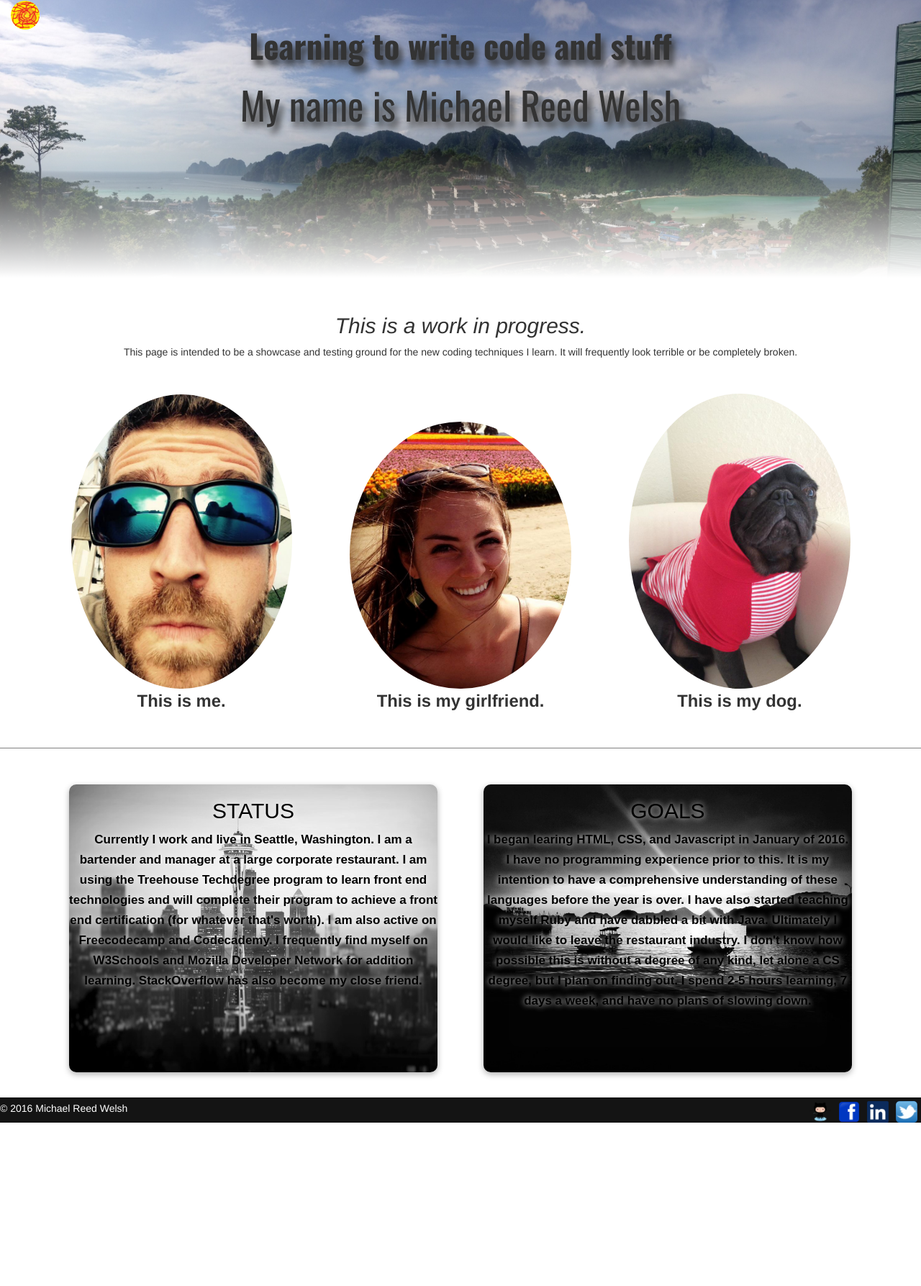
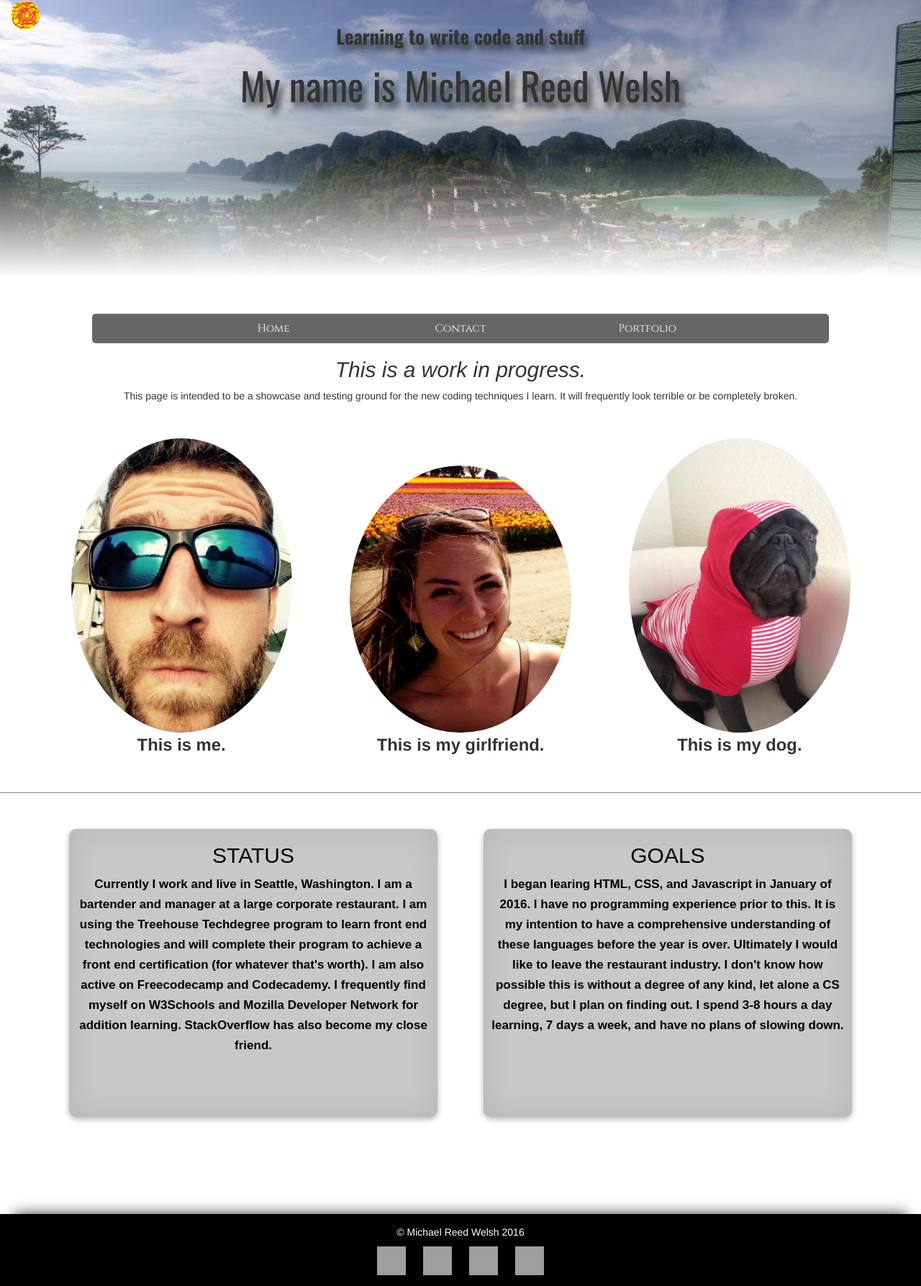
Before and after one commit to michaelreedwelsh/michaelreedwelsh.github.io, a plain HTML site: page index.html in a window 1280 px wide. Shown: the part 14-1801 px from the top of the page at 72% size. Before the commit the page ends 1579 px from the top, so only its background shows below. Drawn offline with nearby package versions, Linux system fonts and the light colour scheme; grey boxes are pictures that could not be loaded; a web font is replaced by a local one.

Commit message:
added some jquery functionality with a dropdown on phone screens. fixed some links and some formatting. New footer

```diff
--- /dev/null
+++ b/app.js
@@ -0,0 +1,45 @@
+//Problem: It look gross in smaller browser widths and small devices
+//Solution: To hide the text links and swap them out with a more appropriate navigation
+
+//creat menu and append
+var $dropdown = $("<select></select>");
+$("#menu").append($dropdown);
+
+//cycle through menu links
+$("#menu a").each(function() {
+  var $anchor = $(this);
+  //create an option
+  var $option = $("<option></option>");
+  //options text is the text of link
+  var $anchorText = $anchor.text();
+  $option.text($anchorText);
+  //options value is href
+  $option.val($anchor.attr('href'));
+  //append options to menu
+  $dropdown.append($option);
+});
+
+// Making the sun rotate on mouseover!!!!
+
+//deal with selected options depending on the current page
+
+
+
+
+
+//create button
+// var $button = $("<button>Go</button>");
+//$("#menu").append($button);
+
+//bind click to button
+$dropdown.change(function() {
+  //go to select's location
+  window.location = $dropdown.val();
+
+
+});
+
+
+
+//modify css to hide links on small size and show button and select
+  //also hides the select on larger screens
--- a/css/style.css
+++ b/css/style.css
@@ -1,6 +1,78 @@
+@import url(https://fonts.googleapis.com/css?family=Cinzel:400,700);
+
 * {
     box-sizing: border-box;
+    -moz-box-sizing: border-box;
+    -webkit-box-sizing: border-box;
+    padding: 0;
+    top: 0;
+    left: 0;
 }
+
+
+
+/*Navigation bar stuffffff*/
+#menu {
+    text-align: center;
+    margin: 0 auto;
+}
+
+
+#menu ul {
+    display: block;
+    text-align: center;
+    background-color: rgba(0, 0, 0, .6);
+    width: 80%;
+    border-radius: 5px;
+    margin: 40px auto 0;
+
+}
+
+#menu li {
+    font-size: 1.5rem;
+    text-align: center;
+    padding: 10px 0 10px;
+    text-shadow: none;
+    color: white;
+    display: inline-block;
+    font-family: "Cinzel", serif;
+    margin: 0 auto;
+    border-radius: 5px;
+    width:25%;
+}
+a {
+    width: 100%;
+    height: 100%;
+}
+a,
+a:visited,
+a:active
+a:focus {
+ text-decoration: none;
+ color: white;
+ width: 100%;
+ height: 100%;
+}
+a:hover {
+    color: rgb(230, 230, 230);
+    text-decoration: none;
+    font-weight: bold;
+}
+
+select {
+    background-color: rgba(255,255,255, .6);
+    width: 90%;
+    display: block;
+    text-align: center;
+    margin: 20px auto;
+}
+button {
+    font-family: Times;
+    font-size: 1.5rem;
+    border-radius: 5px;
+    background-color: white;
+}
+
 
 /*TYPE SELECTORS*********/
 
@@ -18,24 +90,46 @@
     font-weight: bold;
     font-size: 1.7em;
 }
-footer {
-    padding-top: 5px;
-    display: inline-block;
-    background: rgb(20, 20, 20);
-    color: white;
-    width: 100%;
-    max-height: 50px;
-    bottom: 0;
-
-}
-footer p {
-    display: inline-block;
-    float: left;
-
-}
 body{
     text-align: center;
 }
+
+/*FOOOOOOOOTER STUFFFFFF*/
+footer {
+    margin-top: 100px;
+  text-align: center;
+  clear: both;
+  background-color: black;
+  color: white;
+  height: 100px;
+  margin-bottom: 0;
+  width: 100%;
+  position: relative;
+    -webkit-box-shadow: 0 -20px 20px -20px rgba(0,0,0,0.8);
+    -moz-box-shadow: 0 -20px 20px -20px rgba(0,0,0,0.8);
+    box-shadow: 0 -20px 20px -20px rgba(0,0,0,0.8);
+}
+
+footer .social_media {
+    margin: 0 auto;
+    display: block;
+}
+
+footer p {
+    padding-top: 15px;
+    text-align: middle;
+    display: inline-block;
+    margin: 0 auto;
+
+}
+footer .social {
+    display: inline-block;
+    height: 60px;
+    width: 60px;
+    padding: 10px;
+}
+
+
 /*THE ONLY ID*************/
 #suntag img {
     height: 40px;
@@ -47,7 +141,6 @@
     background: none;
     border-radius: 50%;
 }
-
 
 
 
@@ -79,12 +172,7 @@
     position: relative;
 
 }
-.social {
-    width: 40px;
-    height: 30px;
-    float: right;
-    padding: 0px 5px;
-}
+
 .main {
     border-top: 1px solid grey;
     margin: 0 auto;
@@ -100,30 +188,30 @@
     box-shadow:0 3px 8px rgba(0, 0, 0, 0.3), 0 0 40px rgba(0, 0, 0, 0.1) inset;
     margin-top: 0;
     height: 400px;
-    overflow: hidden;
+    overflow: scroll;
     border-radius: 10px;
     line-height: 2em;
     color: black;
-    text-shadow: 0px 0px 8px #fff;
 }
 .goals p,
 .status p {
+    overflow: hidden;
+    padding-left: 10px;
+    padding-right: 10px;
     font-size:1.7rem;
 }
 .status {
-    background-image: url("../img/space.jpg");
-    background-size: 100% 100%;
+    background-color: rgb(200,200,200);
 }
 .goals {
-    background-image: url("../img/sunset.jpg");
-    background-size: 100% 100%;
+    background-color: rgb(200,200,200);
 
 }
 
 
 /*MEDIA QUERIES******/
 
-@media (max-width: 800px) {
+@media (max-width: 768px) {
     .main-header {
         font-size: 1.5rem;
         min-height: 300px;
@@ -134,6 +222,19 @@
         width: 90%;
         height: 420px;
         font-size: 1.3rem;
+    }
+    #menu {
+        margin: -40px auto 0;
+        text-align: center;
+    }
+    ul{
+        text-align: center;
+        width: 85%;
+    }
+    li {
+        padding: 0;
+        text-align: center;
+        margin: 0 10px;
     }
 }
 @media (max-width:398px) {
@@ -168,8 +269,17 @@
     }
 }
 
+@media (min-width: 320px) and (max-width:568px) {
+    #menu ul {
+        display: none;
+    }
+}
 
-
+@media(min-width: 568px) {
+    #menu select {
+        display: none;
+    }
+}
 /*CLEARFIX******/
 
 .clearfix:after {
--- a/index.html
+++ b/index.html
@@ -8,17 +8,29 @@
         <link href='https://fonts.googleapis.com/css?family=Candal' rel='stylesheet' type='text/css'>
         <link href='https://fonts.googleapis.com/css?family=Oswald:400,700' rel='stylesheet' type='text/css'>
         <link rel="stylesheet" href="https://maxcdn.bootstrapcdn.com/bootstrap/3.3.6/css/bootstrap.min.css" integrity="sha384-1q8mTJOASx8j1Au+a5WDVnPi2lkFfwwEAa8hDDdjZlpLegxhjVME1fgjWPGmkzs7" crossorigin="anonymous">
+        <link rel="stylesheet" href="https://ajax.googleapis.com/ajax/libs/jqueryui/1.11.4/themes/smoothness/jquery-ui.css">
         <link rel="stylesheet" href="css/style.css" type="text/css" />
         <title>Michael R. Welsh</title>
     </head>
     <body>
-        <a  id="suntag" href="http://solarsystem.nasa.gov/planets/sun"><img src="img/sun.png"></a>
-        <div class="main-header">
+        <a target="_blank" id="suntag" href="http://solarsystem.nasa.gov/planets/sun"><img src="img/sun.png"></a>
+
+        <header class="main-header">
             <p>
                 Learning to write code and stuff
             </p>
             <h1>My name is Michael Reed Welsh</h1>
-        </div>
+
+        </header>
+        <div id="menu">
+            <ul>
+                <li><a href="index.html">Home</a></li>
+                <li><a href="https://www.linkedin.com/in/michaelreedwelsh
+">Contact</a></li>
+                <li><a href="http://michaelreedwelsh.github.io/portfolio/">Portfolio</a></li>
+            </ul>
+            </div>
+
         <h2><i>This is a work in progress.</i></h2>
         <p>This page is intended to be a showcase and testing ground for the new coding techniques I learn. It will frequently look terrible or be completely broken.</p>
         <div class="pics">
@@ -42,20 +54,41 @@
             <div class="goals">
                 <h2>GOALS</h2>
                 <p>
-                    I began learing HTML, CSS, and Javascript in January of 2016. I have no programming experience prior to this. It is my intention to have a comprehensive understanding of these languages before the year is over. I have also started teaching myself Ruby and have dabbled a bit with Java. Ultimately I would like to leave the restaurant industry. I don't know how possible this is without a degree of any kind, let alone a CS degree, but I plan on finding out. I spend 2-5 hours learning, 7 days a week, and have no plans of slowing down.
+                    I began learing HTML, CSS, and Javascript in January of 2016. I have no programming experience prior to this. It is my intention to have a comprehensive understanding of these languages before the year is over. Ultimately I would like to leave the restaurant industry. I don't know how possible this is without a degree of any kind, let alone a CS degree, but I plan on finding out. I spend 3-8 hours a day learning, 7 days a week, and have no plans of slowing down.
                 </p>
             </div>
         </div>
-    </body>
-    <footer>
-        <p>&copy; 2016 Michael Reed Welsh  </p>
-        <a href="https://twitter.com/EkeltonWelsh"><img class="social" src="img/twitter.png" alt="twitter icon"></a>
-        <a href="https://www.linkedin.com/in/michael-welsh-b1999b114
-"><img class="social" src="img/linkedin.png" alt="linkedin icon"></a>
-        <a href="https://www.facebook.com/ekeltonwelsh"><img class="social" src="img/facebook.png" alt="facebook icon"></a>
-        <a href="https://github.com/michaelreedwelsh"><img class="social" src="img/github.png" alt="github icon"></a>
+        <footer>
+        <p>&copy; Michael Reed Welsh 2016</p>
+        <div class="social_media">
 
+        <a href="https://www.linkedin.com/in/michaelreedwelsh
+" target="_blank">
+          <img class="social" src="https://cdn0.iconfinder.com/data/icons/yooicons_set01_socialbookmarks/128/social_linkedin_box_blue.png" alt="linkedin icon">
+        </a>
+
+        <a href="https://github.com/michaelreedwelsh" target="_blank">
+          <img class="social" src="http://files.softicons.com/download/social-media-icons/flat-gradient-social-icons-by-guilherme-lima/png/512x512/Github.png" alt="github icon">
+        </a>
+
+        <a href="https://twitter.com/EkeltonWelsh" target="blank">
+          <img class="social" src="https://cdn0.iconfinder.com/data/icons/yooicons_set01_socialbookmarks/128/social_twitter_box_blue.png" alt="twitter icon">
+        </a>
+
+        <a href="https://www.facebook.com/ekeltonwelsh" target="_blank">
+          <img class="social" src="https://cdn0.iconfinder.com/data/icons/yooicons_set01_socialbookmarks/512/social_facebook_box_blue.png" alt="facebook icon">
+        </a>
+
+      </div>
     </footer>
 
 
+
+        <script src="https://ajax.googleapis.com/ajax/libs/jquery/2.2.3/jquery.min.js"></script>
+        <script src="https://ajax.googleapis.com/ajax/libs/jqueryui/1.11.4/jquery-ui.min.js"></script>
+        <script type="text/javascript" src="app.js"></script>
+    </body>
+
+
+
 </html>
```
